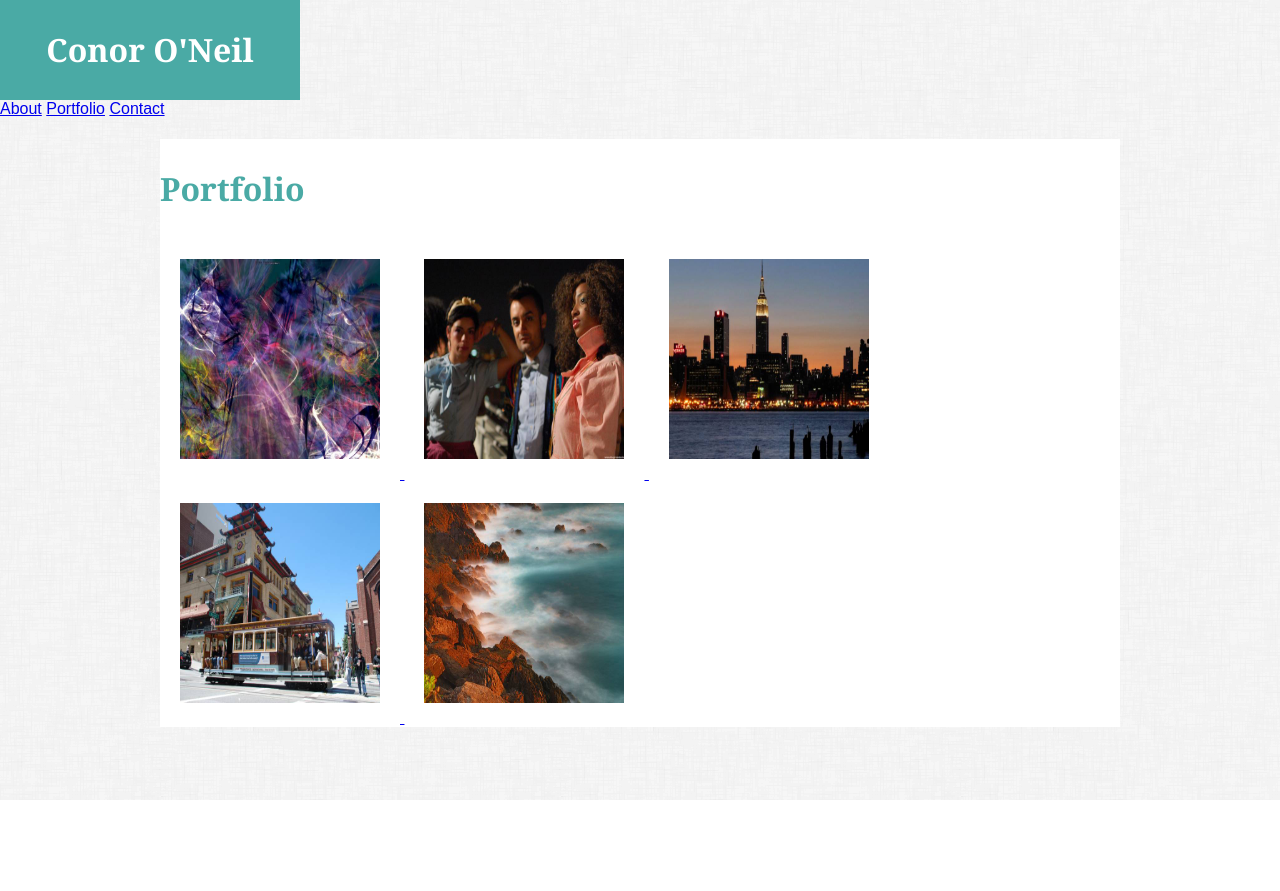
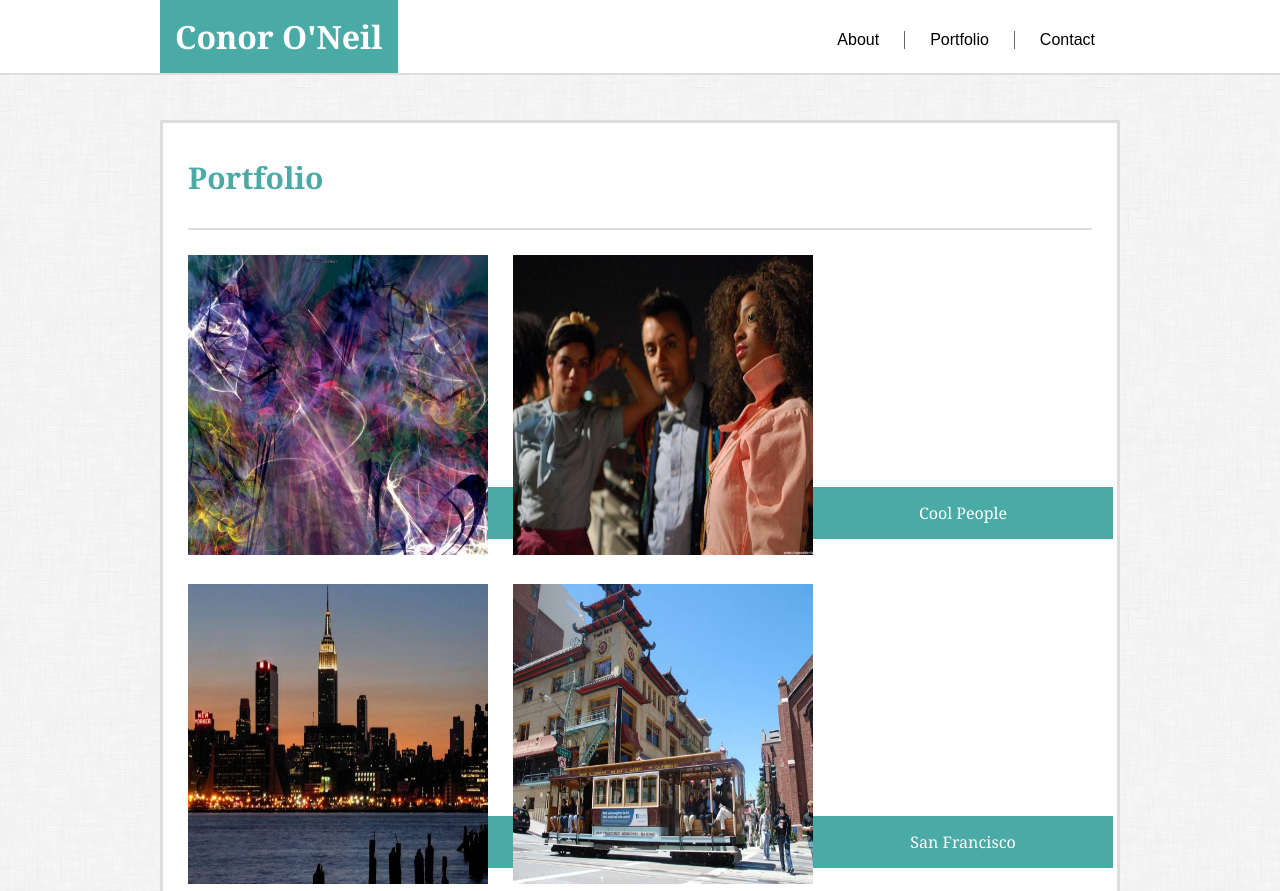
Before and after one commit to cmoneil/Responsive-Portfolio, a plain HTML site: page portfolio.html in a window 1280 px wide. Shown: the top 891 px of the page. Before the commit the page ends 800 px from the top, so only its background shows below. Drawn offline with Linux system fonts and the light colour scheme; files whose address does not match are found by name.

Commit message:
Html and css finished. Need to update bio info

```diff
--- a/assets/css/style.css
+++ b/assets/css/style.css
@@ -3,68 +3,179 @@ body {
     padding: 0;
     background-image: url(/Users/conoroneil/Desktop/Basic-Portfolio/assets/images/dust_scratches.png);
     font-family: Arial, Helvetica, sans-serif;
-    color: #7777777;
+    color: #777777;
+}
+
+header {
+    background-color: #ffffff;
+    border-bottom: solid 2px #dddddd;
+}
 
 
+.header-content {
+    max-width: 960px;
+    margin: 0 auto;
+    }
+
+nav {
+    float: right;
+    margin-top: 15px;
+}
+
+nav ul {
+    list-style-type: none;
+}
+
+
+li {
+    float: left;
+    border-right: solid 1px #666666;
+    color: #777777;
+    padding: 0px 10px;
+}
+
+nav li:last-child{
+    border-right: none;
+}
+
+a {
+    text-decoration: none;
+    color: inherit;
+    padding: 15px 15px;
+}
+
+a:link {
+    color: black;
+}
+
+a:visited {
+    color: #777777;
+}
+
+a:hover {
+     color: #4aaaa5;
+}
+
+a:active {
+     color: black;
+}
+
+h1 {
+    margin: 0;
+    padding: 15px;
+    background-color: #4aaaa5;
+    display: inline-block;
+    color: #fff;
+    font-family: Georgia, 'Times New Roman', Times, serif;
+}
+
+h2 {
+    margin: 10px 0 10px 0;
+    font-family: Georgia, 'Times New Roman', Times, serif;
 }
 
 .bio-image {
-    width: 200px;
-    height: 200px;
-    margin: 10px;
+    width: 300px;
+    height: 300px;
+    margin: 15px 15px 15px 0;
     float: left;
-
-}
-
-h {
-    margin: 0;
-    padding: 0;
-    background-color: #ffffff;
-
-}
-
-.name-header {
-    background-color: #4aaaa5;
-    font-family: Georgia, 'Times New Roman', Times, serif;
-    color: #ffffff;
-    width: 300px;
-    height: 100px;
-    text-align: center;
-    line-height: 100px;
-    background-position-x: 50px;
-
-
 }
 
 .page-name {
     background-color: #ffffff;
     color: #4aaaa5;
     font-family: Georgia, 'Times New Roman', Times, serif;
-    height: 100px;
-    line-height: 100px;
-    border-bottom: 20px #dddddd;
-    width: 960px;
-    margin: 0 auto;
-
-
+    height: 85px;
+    line-height: 70px;
+    border-bottom: 2px #dddddd solid;
+    font-size: 20px;
 }
 
-link {
-    float: :right;
-    width: 960px;
-
-
-}
 
 section {
     background-color: #ffffff;
     width: 960px;
     margin: 0 auto;
-
+    margin-top: 45px;
+    border-style: solid;
+    border-color: #dddddd;
+    padding: 10px 25px 25px;
+    margin-bottom: 45px;
+    height: auto;
+    box-sizing: border-box;
 }
 
+.footer,
+ .push
+{
+    height: 72px;
+}
+
+footer {
+    width: 100%;
+    background-color: #666666;
+    color: #dddddd;
+    text-align: center;
+    line-height: 7;
+    border-top: solid 5px #4aaaa5;
+}
+
+
 .portfolio-img {
-    width: 200px;
-    height: 200px;
-    margin: 20px;
+    width: 300px;
+    height: 300px;
 }
+
+.img-box {
+    position: absolute;
+    margin: 0;
+    padding: 15px;
+    background-color: #4aaaa5;
+    display: inline-block;
+    color: #fff;
+    font-family: Georgia, 'Times New Roman', Times, serif;
+    bottom: 20px;
+    width: 270px;
+    text-align: center;
+}
+
+.a1 {
+    text-decoration: none;
+    color: inherit;
+    padding: 25px 25px 0px 0px;
+    display: block;
+    float: left;
+    box-sizing: border-box;
+    position: relative;
+}
+
+form {
+    width: 100%;
+    margin: 10px 0 0 0;
+}
+
+input {
+    width: 100%;
+    margin: 10px 0 10px 0;
+    padding: 5px;
+    box-sizing: border-box;
+    }
+
+textarea {
+    width: 100%;
+    padding: 5px;
+    height: 30%;
+    box-sizing: border-box;
+}
+
+.button {
+    background-color: #4aaaa5;
+    width: 100px;
+    color: #fff;
+    height: 30px;
+    margin: 25px 0 0 0;
+}
+
+.clear {
+    clear: both;
+}
--- a/portfolio.html
+++ b/portfolio.html
@@ -1,4 +1,4 @@
-<! DOCTYPE html>
+<!DOCTYPE html>
 
 <html lang="en">
 
@@ -7,44 +7,62 @@
 
         <link rel="stylesheet" type="text/css" href="assets/css/style.css">
 
+        <title>Conor O'Neil Portfolio</title>
 
-        <title>Conor O'Neil Portfolio</title>
     </head>
 
     <body>
 
-        <header class="name-header">
-            <h1>Conor O'Neil</h1>
-        </header>
+            <header>
+                    <div class="header-content">
+                        <h1>Conor O'Neil</h1>
+                        <nav>
+                        <ul>
+                            <li><a href=index.html>About</a></li>
+                            <li><a href=portfolio.html>Portfolio</a></li>
+                            <li><a href=contact.html>Contact</a></li>
+                        </ul>
+                        </nav>
+                    </div>
+                </header>
 
-        <link>
-            <a href=index.html>About</a>
-            <a href=portfolio.html>Portfolio</a>
-            <a href=contact.html>Contact</a>
-        </link>
-
-        <header class="page-name">
-            <h1>Portfolio</h1>
-        </header>
 
         <section>
-            <a href="#">
-                <img class="portfolio-img" src=/Users/conoroneil/Desktop/Basic-Portfolio/assets/images/placeholder_1.jpg>
+                <div class="page-name">
+                        <h2>Portfolio</h2>
+                </div>
+
+
+            <a href="https://youtu.be/dQw4w9WgXcQ" class="a1">
+                <img class="portfolio-img" src=/Users/conoroneil/Desktop/Basic-Portfolio/assets/images/placeholder_1.jpg alt="Abstract Image">
+                <p class="img-box">Abstract Image</p>
             </a>
-            <a href="#">
-                <img class="portfolio-img" src=/Users/conoroneil/Desktop/Basic-Portfolio/assets/images/placeholder_2.jpg>
+            <a href="https://youtu.be/HPPj6viIBmU" class="a1">
+                <img class="portfolio-img" src=/Users/conoroneil/Desktop/Basic-Portfolio/assets/images/placeholder_2.jpg alt="Cool People">
+                <p class="img-box">Cool People</p>
             </a>
-            <a href="#">
-                <img class="portfolio-img" src=/Users/conoroneil/Desktop/Basic-Portfolio/assets/images/placeholder_3.jpg>
+            <a href="https://youtu.be/ANE8j5ay_UU" class="a1">
+                <img class="portfolio-img" src=/Users/conoroneil/Desktop/Basic-Portfolio/assets/images/placeholder_3.jpg alt="NYC">
+                <p class="img-box">NYC</p>
             </a>
-            <a href="#">
-                <img class="portfolio-img" src=/Users/conoroneil/Desktop/Basic-Portfolio/assets/images/placeholder_4.jpg>
+            <a href="https://youtu.be/jVhlJNJopOQ" class="a1">
+                <img class="portfolio-img" src=/Users/conoroneil/Desktop/Basic-Portfolio/assets/images/placeholder_4.jpg alt="San Francisco">
+                <p class="img-box">San Francisco</p>
             </a>
-            <a href="#">
-                <img class="portfolio-img" src=/Users/conoroneil/Desktop/Basic-Portfolio/assets/images/placeholder_5.jpg>
+            <a href="https://youtu.be/vmd1qMN5Yo0" class="a1">
+                <img class="portfolio-img" src=/Users/conoroneil/Desktop/Basic-Portfolio/assets/images/placeholder_5.jpg alt="Ocean Rocks">
+                <p class="img-box">Ocean Rocks</p>
             </a>
-        </section>
+
+            <div class="clear"></div>
 
 
 
+        </section>
+
+        <div class="push"></div>
+
+        <footer class="footer">Copyright©</footer>
+
+
         </body>
```
Also changed, not shown: contact.html (+24 -8 lines), index.html (+24 -15 lines), assets/images/bio_photo.JPG (deleted), 3 other files.
